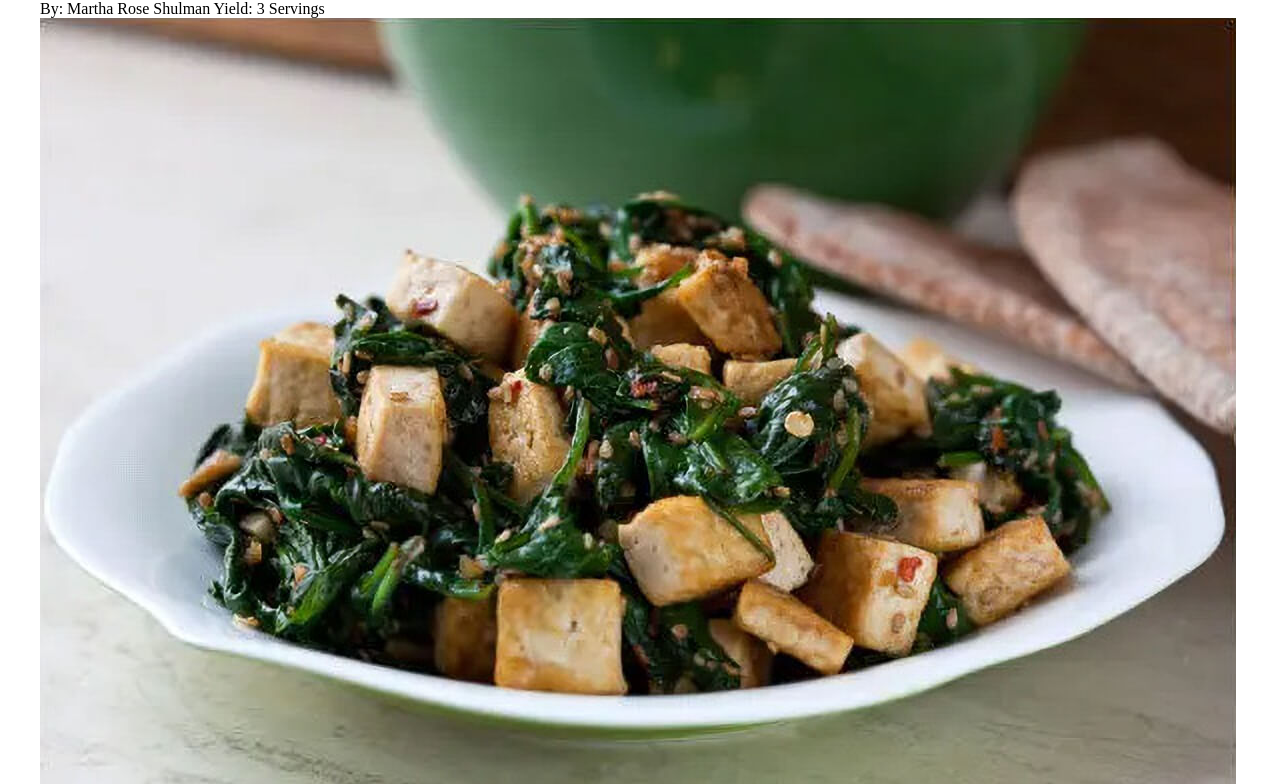
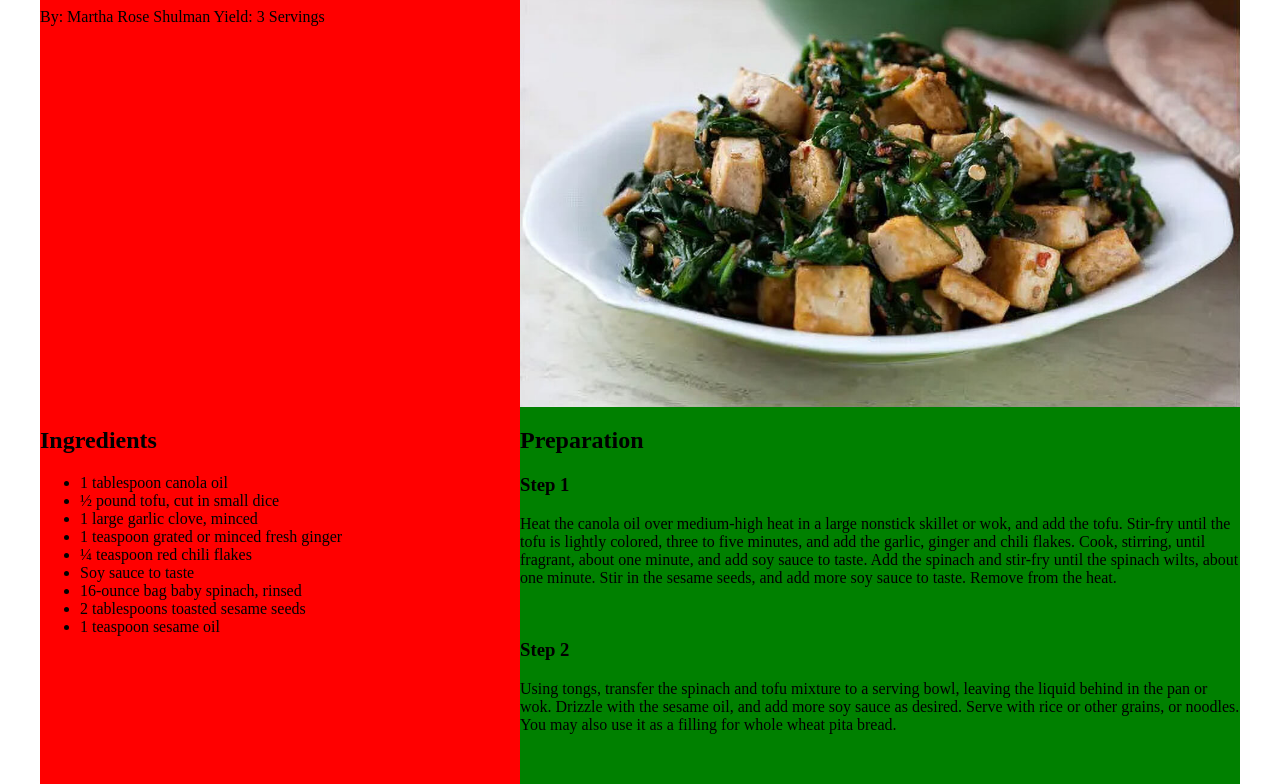
Before and after one commit to eosanche/exercise7, a plain HTML site: page index.html in a window 1280 px wide. Shown: the part 80-864 px from the top of the page. Drawn offline with Linux system fonts and the light colour scheme.

Commit message:
new code

```diff
--- a/index.html
+++ b/index.html
@@ -7,25 +7,52 @@
 <html lang="en">
   <meta charset="UTF-8">
   <style>
-    div {
+    .center-div {
       width: 1200px;
-      margin: 0 auto;
+      margin: auto;
+      display: flex;
+
     }
+
+        .left-column {
+        width: 40%;
+      background-color: red;
+      }
+
+         .right-column {
+        width: 60%;
+      background-color: green;
+      }
+
+         .image-size {
+        width: 100%;
+           height: auto;
+      display: block;
+
+      }
+
   </style>
-
-  <div class="div">
+<body>
 
 
+  <div class="center-div">
+
+
+ <div class="left-column">
 
     <h1>
-
       Spinach, Tofu and Sesame Stir-Fry </h1>
     By: Martha Rose Shulman
     Yield: 3 Servings
+    </div>
+ <div class="right-column">
 
-    <img src="recipe-photo-Enhanced-SR.jpg" alt="fried tofu cooked to where it becomes crispy with stir fried spainach sprinkled with seame seeds on top" width="auto" height="auto">
+    <img src="recipe-photo-Enhanced-SR.jpg" alt="fried tofu cooked to where it becomes crispy with stir fried spainach sprinkled with seame seeds on top" class="image-size">
+    </div>
+  </div>
 
-
+    <div class="center-div">
+ <div class="left-column">
     <h2>
       Ingredients</h2>
 
@@ -41,10 +68,12 @@
       <li> 1 teaspoon sesame oil</li>
     </ul>
 
+    </div>
+
+      <div class="right-column">
     <h2>
       Preparation
     </h2>
-
 
     <h3> Step 1 </h3>
     <p>
@@ -67,4 +96,6 @@
     </h3>
     <p> Advance preparation: This is a last-minute preparation, but you can have your ingredients prepared well in advance. </p>
   </div>
+  </div>
+    </body>
 </html>
```
